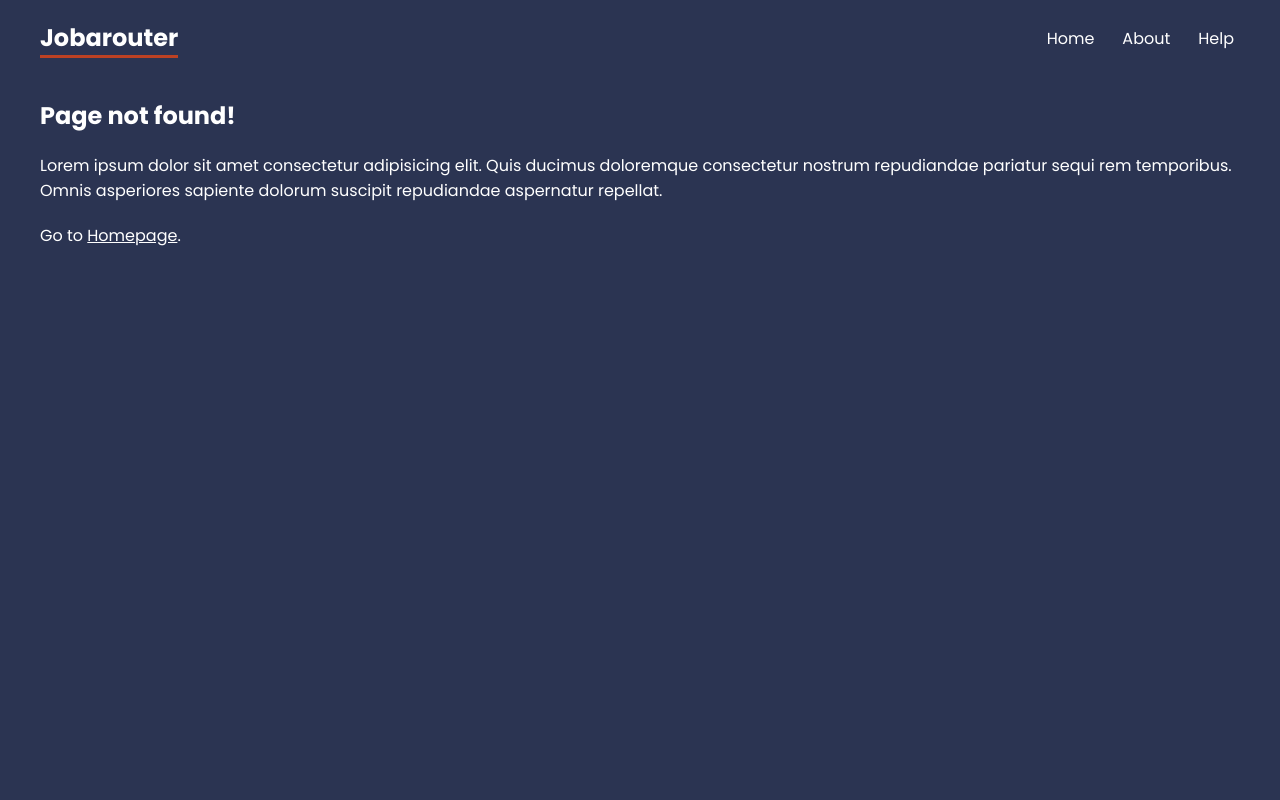
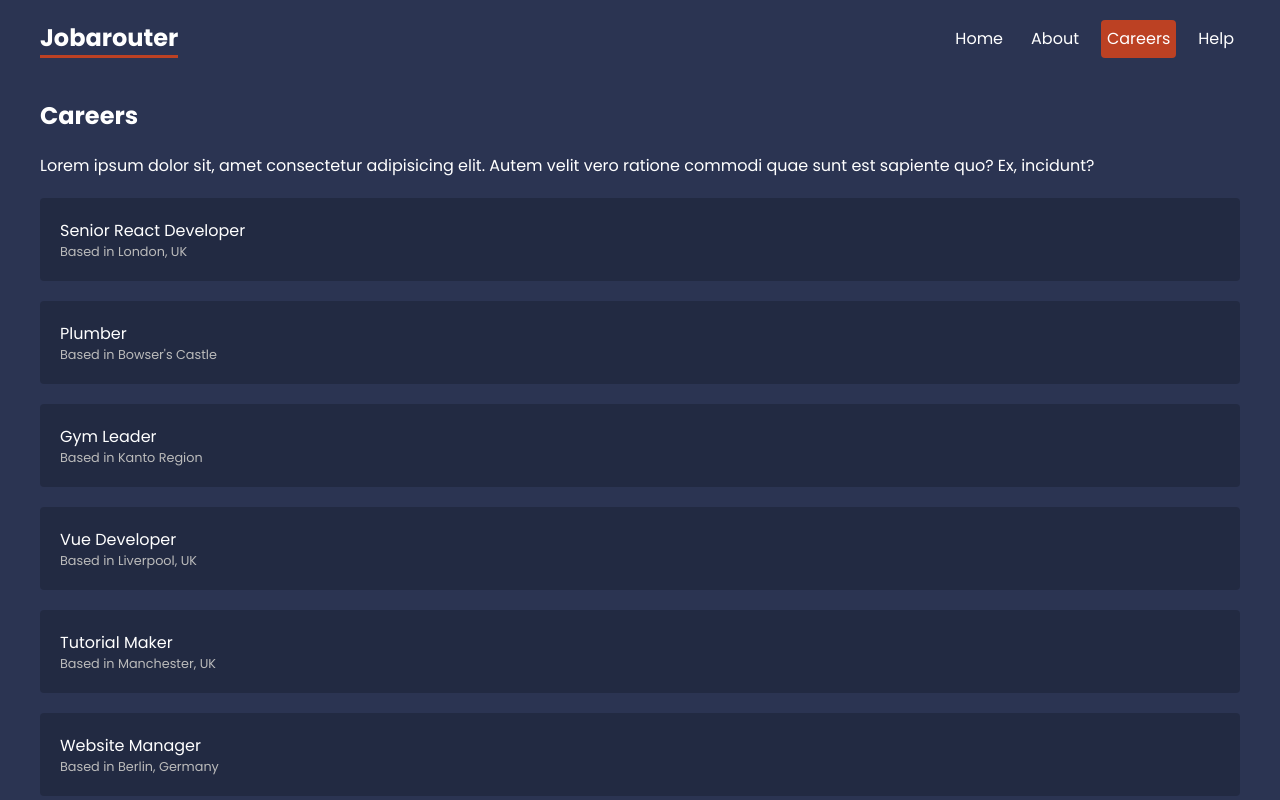
Before and after one commit to glauciellesa/job-router, a React (Vite) app: page /careers in a window 1280 px wide. Shown: the top 800 px of the page. Built offline with nearby package versions, Linux system fonts and the light colour scheme; data requests are answered from the project's data file.

Commit message:
Set up of useLoaderData to provide the data for us

```diff
--- /dev/null
+++ b/data/db.json
@@ -0,0 +1,64 @@
+{
+  "careers": [
+    {
+      "id": 1,
+      "title": "Senior React Developer",
+      "salary": 50000,
+      "location": "London, UK"
+    },
+    {
+      "id": 2,
+      "title": "Plumber",
+      "salary": 40000,
+      "location": "Bowser's Castle"
+    },
+    {
+      "id": 3,
+      "title": "Gym Leader",
+      "salary": 75000,
+      "location": "Kanto Region"
+    },
+    {
+      "id": 4,
+      "title": "Vue Developer",
+      "salary": 40000,
+      "location": "Liverpool, UK"
+    },
+    {
+      "id": 5,
+      "title": "Tutorial Maker",
+      "salary": 35000,
+      "location": "Manchester, UK"
+    },
+    {
+      "id": 6,
+      "title": "Website Manager",
+      "salary": 50000,
+      "location": "Berlin, Germany"
+    },
+    {
+      "id": 7,
+      "title": "Food Tester",
+      "salary": 30000,
+      "location": "London, UK"
+    },
+    {
+      "id": 8,
+      "title": "Tutorial Maker",
+      "salary": 35000,
+      "location": "Manchester, UK"
+    },
+    {
+      "id": 9,
+      "title": "Website Manager",
+      "salary": 50000,
+      "location": "Berlin, Germany"
+    },
+    {
+      "id": 10,
+      "title": "Food Tester",
+      "salary": 30000,
+      "location": "London, UK"
+    }
+  ]
+}
--- a/src/App.tsx
+++ b/src/App.tsx
@@ -8,6 +8,7 @@ import {
 //Layout
 import HelpLayout from "./layouts/HelpLayout";
 import RootLayout from "./layouts/RootLayout";
+import CareersLayout from "./layouts/CareersLayout";
 
 //Pages
 import Home from "./pages/Home";
@@ -15,6 +16,7 @@ import Contact from "./pages/help/Contact";
 import Faq from "./pages/help/Faq";
 import About from "./pages/About";
 import PageNotFound from "./pages/PageNotFound";
+import Careers, { careersLoader } from "./pages/careers/Careers";
 
 function App() {
   const router = createBrowserRouter(
@@ -28,6 +30,10 @@ function App() {
             <Route path="faq" element={<Faq />} />
             <Route path="contact" element={<Contact />} />
           </Route>
+          <Route path="careers" element={<CareersLayout />}>
+            <Route index element={<Careers />} loader={careersLoader} />
+          </Route>
+
           <Route path="*" element={<PageNotFound />} />
         </Route>
       </>
--- a/src/index.css
+++ b/src/index.css
@@ -103,7 +103,31 @@ form label span {
   margin-bottom: 10px;
 }
 /* careers list */
+.careers > a {
+  display: block;
+  background: rgba(0, 0, 0, 0.2);
+  padding: 20px;
+  border-radius: 4px;
+  margin: 20px 0;
+  text-decoration: none;
+}
+.careers > a:hover p {
+  color: var(--primary);
+}
+.careers p {
+  margin: 0;
+}
+.careers > a p:last-child {
+  font-size: 0.8em;
+  color: #bbb;
+}
 
 /* careers details */
+.career-details {
+  background: rgba(0, 0, 0, 0.2);
+  padding: 20px;
+  border-radius: 4px;
+  margin: 20px 0;
+}
 
 /* breadcrumbs */
--- /dev/null
+++ b/src/layouts/CareersLayout.tsx
@@ -0,0 +1,17 @@
+import { Outlet } from "react-router-dom";
+
+const CareersLayout = () => {
+  return (
+    <div className="careers-layout">
+      <h2>Careers</h2>
+      <p>
+        Lorem ipsum dolor sit, amet consectetur adipisicing elit. Autem velit
+        vero ratione commodi quae sunt est sapiente quo? Ex, incidunt?
+      </p>
+
+      <Outlet />
+    </div>
+  );
+};
+
+export default CareersLayout;
--- a/src/menu/Navbar.tsx
+++ b/src/menu/Navbar.tsx
@@ -6,6 +6,7 @@ const Navbar = () => {
       <h1>Jobarouter</h1>
       <NavLink to="/">Home</NavLink>
       <NavLink to="about">About</NavLink>
+      <NavLink to="careers">Careers</NavLink>
       <NavLink to="help">Help</NavLink>
     </nav>
   );
--- /dev/null
+++ b/src/pages/careers/Careers.tsx
@@ -0,0 +1,28 @@
+import { Link, useLoaderData } from "react-router-dom";
+
+type MyLoaderData = {
+  map(arg0: (career: any) => void): import("react").ReactNode;
+  careers: [];
+};
+
+const Careers = () => {
+  const careers = useLoaderData() as MyLoaderData;
+
+  return (
+    <div className="careers">
+      {careers.map((career) => (
+        <Link to="/" key={career.id}>
+          <p>{career.title}</p>
+          <p>Based in {career.location}</p>
+        </Link>
+      ))}
+    </div>
+  );
+};
+
+export default Careers;
+
+export const careersLoader = async () => {
+  const response = await fetch("http://localhost:4000/careers");
+  return response.json();
+};
```
